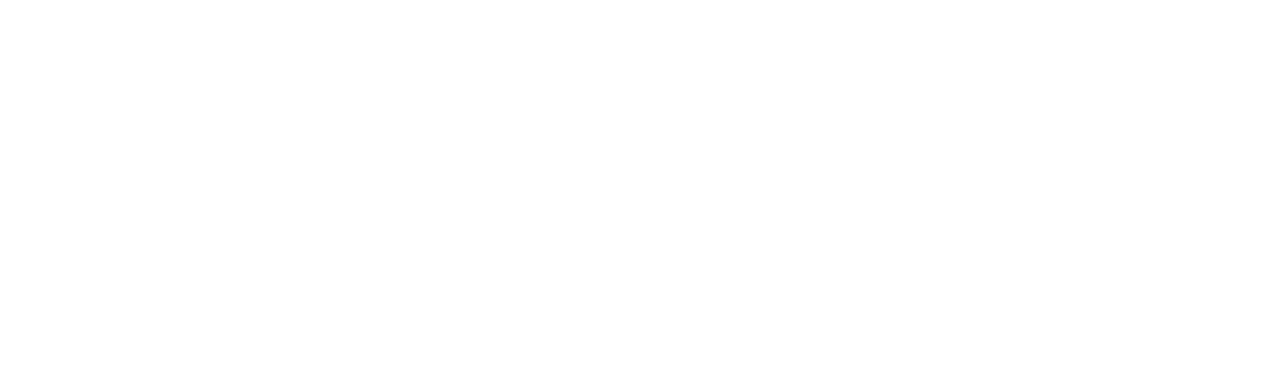
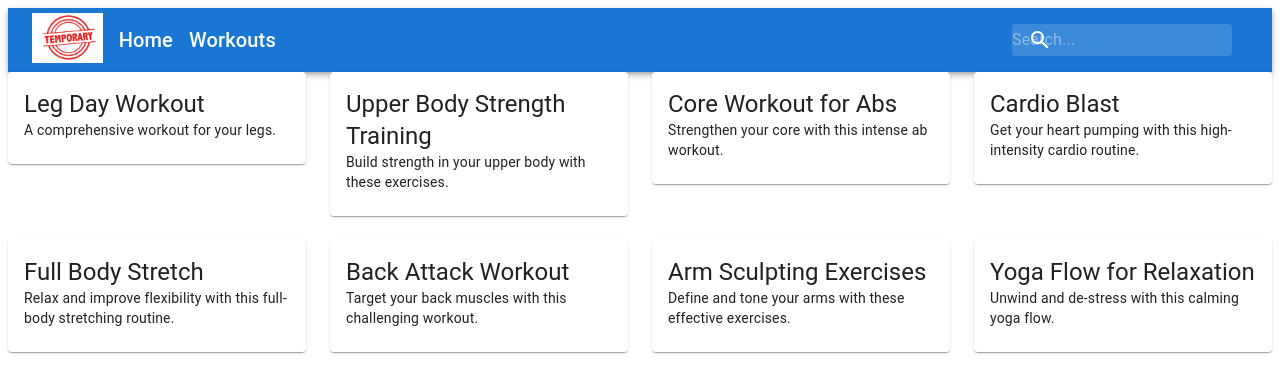
Before and after one commit to JamConn/React-Fitness-App, a React (Create React App) app in the folder fitnessapp/: page /workouts in a window 1280 px wide. Before the commit this address had no page. Shown: the top 392 px of the page. Built offline with nearby package versions, Linux system fonts and the light colour scheme.

Commit message:
Clean Up CSS File Login

```diff
--- a/fitnessapp/package.json
+++ b/fitnessapp/package.json
@@ -5,7 +5,9 @@
   "dependencies": {
     "@emotion/react": "^11.11.4",
     "@emotion/styled": "^11.11.5",
+    "@mui/icons-material": "^5.15.15",
     "@mui/material": "^5.15.15",
+    "@mui/system": "^5.15.15",
     "@react-oauth/google": "^0.12.1",
     "@testing-library/jest-dom": "^5.17.0",
     "@testing-library/react": "^13.4.0",
--- a/fitnessapp/src/App.js
+++ b/fitnessapp/src/App.js
@@ -1,30 +1,26 @@
-import React, { useEffect } from 'react';
+import React, { useEffect, useState } from 'react';
 import { BrowserRouter as Router, Route, Routes } from 'react-router-dom';
 import Login from './Pages/loginPage';
 import Home from './Pages/homePage';
 import { UserProvider } from './Context/AuthContext';
+import Navbar from './Components/Navigation';
+import WorkoutPage from './Pages/workoutPage';
 
 function App() {
+  const [isLoggedIn, setIsLoggedIn] = useState(false);
 
   useEffect(() => {
-
-    const clearStoredTokens = () => {
-      localStorage.removeItem('accessToken');
-    };
-
-
     const accessToken = localStorage.getItem('accessToken');
-    if (accessToken) {
-
-      clearStoredTokens();
-    }
+    setIsLoggedIn(!!accessToken);
   }, []);
 
   return (
     <Router>
       <UserProvider>
+        {isLoggedIn && <Navbar />}
         <Routes>
           <Route path="/home" element={<Home />} />
+          <Route path="/workouts" element={<WorkoutPage />} />
           <Route path="/" element={<Login />} />
         </Routes>
       </UserProvider>
--- a/fitnessapp/src/Components/Navigation.js
+++ b/fitnessapp/src/Components/Navigation.js
@@ -0,0 +1,72 @@
+import React from 'react';
+import { AppBar, Toolbar, Typography, InputBase, Link, Grid } from '@mui/material';
+import SearchIcon from '@mui/icons-material/Search';
+import { styled } from '@mui/system';
+import logo from '../img/logo.jpg';
+
+
+
+const Navbar = () => {
+    return (
+      <AppBar position="static">
+        <Toolbar>
+          <Grid container alignItems="center" spacing={2}>
+            <Grid item>
+              <img src={logo} alt="Logo" style={{ width: 'auto', height: '50px' }} />
+            </Grid>
+            <Grid item>
+              <Typography variant="h6" component="div">
+                <a href="/home" style={{ textDecoration: 'none', color: 'inherit' }}>Home</a>
+              </Typography>
+            </Grid>
+            <Grid item>
+              <Typography variant="h6" component="div">
+                <a href="/workouts" style={{ textDecoration: 'none', color: 'inherit' }}>Workouts</a>
+              </Typography>
+            </Grid>
+            <Grid item xs />
+            <Grid item>
+              <SearchContainer>
+                <SearchIconWrapper>
+                  <SearchIcon />
+                </SearchIconWrapper>
+                <InputBase
+                  placeholder="Search..."
+                  inputProps={{ 'aria-label': 'search' }}
+                  style={{ color: 'inherit' }}
+                />
+              </SearchContainer>
+            </Grid>
+          </Grid>
+        </Toolbar>
+      </AppBar>
+    );
+  };
+
+  const SearchContainer = styled('div')(({ theme }) => ({
+    position: 'relative',
+    borderRadius: theme.shape.borderRadius,
+    backgroundColor: 'rgba(255, 255, 255, 0.15)',
+    '&:hover': {
+      backgroundColor: 'rgba(255, 255, 255, 0.25)',
+    },
+    marginRight: theme.spacing(2),
+    marginLeft: 0,
+    width: '100%',
+    [theme.breakpoints.up('sm')]: {
+      marginLeft: theme.spacing(3),
+      width: 'auto',
+    },
+  }));
+
+  const SearchIconWrapper = styled('div')(({ theme }) => ({
+    padding: theme.spacing(0, 2),
+    height: '100%',
+    position: 'absolute',
+    pointerEvents: 'none',
+    display: 'flex',
+    alignItems: 'center',
+    justifyContent: 'center',
+  }));
+
+  export default Navbar;
--- a/fitnessapp/src/Pages/homePage.js
+++ b/fitnessapp/src/Pages/homePage.js
@@ -5,6 +5,7 @@
 import WorkoutCard from '../Components/WorkoutCard';
 import { UserContext } from '../Context/AuthContext';
 import Chart from 'chart.js/auto';
+import Navbar from '../Components/Navigation';
 import {CategoryScale} from 'chart.js';
 Chart.register(CategoryScale);
 
@@ -103,6 +104,8 @@
   };
 
   return (
+    <>
+    <Navbar />
     <div>
       <h1>Welcome</h1>
       <Bar data={chartData} options={chartOptions} />
@@ -114,6 +117,7 @@
         ))}
       </Grid>
     </div>
+    </>
   );
 };
 
--- /dev/null
+++ b/fitnessapp/src/Pages/loginPage.css
@@ -0,0 +1,29 @@
+.login-page-container {
+    position: relative;
+    height: 100vh;
+  }
+
+  .login-container {
+    background-image: url('../img/background.jpg');
+    background-size: cover;
+    background-position: center;
+    height: 100vh;
+    display: flex;
+    flex-direction: column;
+    justify-content: center;
+    align-items: center;
+  }
+
+  .login-text {
+    color: lightblue;
+  }
+
+  .login-content {
+    position: relative;
+    z-index: 1;
+    display: flex;
+    flex-direction: column;
+    align-items: center;
+    justify-content: center;
+    height: 100%;
+  }
--- a/fitnessapp/src/Pages/loginPage.js
+++ b/fitnessapp/src/Pages/loginPage.js
@@ -1,7 +1,8 @@
 import React from 'react';
+import Button from '@mui/material/Button';
+import './loginPage.css';
 
-
-const Login = ({ onLogin }) => {
+const LoginPage = ({ onLogin }) => {
   const handleLogin = async () => {
     try {
       window.location.href = 'http://localhost:5000/auth/google';
@@ -11,11 +12,16 @@
   };
 
   return (
-    <div>
-      <h1>Login Page</h1>
-      <button onClick={handleLogin}>Login with Google</button>
+    <div className="login-container">
+      <div className="background-image"></div>
+      <div className="login-content">
+        <h1>Login Page</h1>
+        <Button variant="contained" color="primary" onClick={handleLogin}>
+          Login with Google
+        </Button>
+      </div>
     </div>
   );
 };
 
-export default Login;
+export default LoginPage;
--- a/fitnessapp/src/Pages/workoutPage.js
+++ b/fitnessapp/src/Pages/workoutPage.js
@@ -1,5 +1,6 @@
 import React from 'react';
 import { Grid, Card, CardContent, Typography } from '@mui/material';
+import Navbar from '../Components/Navigation';
 
 const WorkoutPage = () => {
   const workoutData = [
@@ -54,6 +55,8 @@
   ];
 
   return (
+    <>
+    <Navbar />
     <Grid container spacing={3}>
       {workoutData.map((workout, index) => (
         <Grid item xs={12} sm={6} md={3} key={index}>
@@ -70,6 +73,7 @@
         </Grid>
       ))}
     </Grid>
+    </>
   );
 };
 
```
Also changed, not shown: 1 other file (tests, documents, lock files or other folders).
